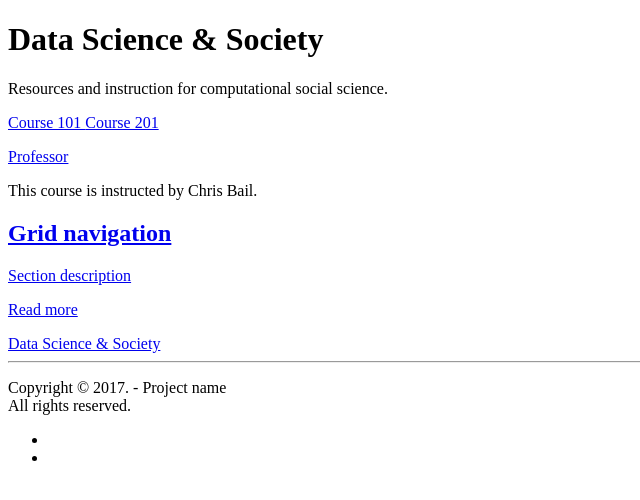
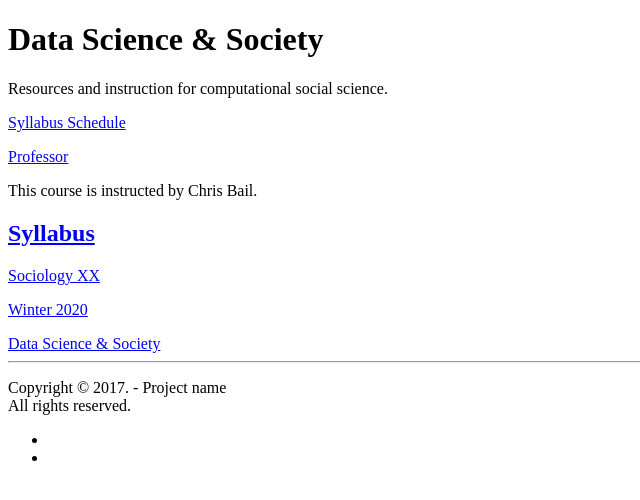
Before and after one commit to dssoc/dssoc.github.io, a Jekyll site: the page built from index.md, in a window 1280 px wide. Shown: the top 500 px of the page, without its empty margins (0-640 px from the left). Built offline with Jekyll 4.4.1, drawn with Linux system fonts in a browser that asks for light colours; a style sheet for code colours, icons or effects is not loaded.

Commit message:
updating navigation

```diff
--- a/_config.yml
+++ b/_config.yml
@@ -8,11 +8,11 @@
             text: Data Science & Society
             image:
         nav:
-            - item_name: Item 1
+            - item_name: Syllabus
               item_url: '#'
-            - item_name: Item 2
+            - item_name: Schedule
               item_url: '#'
-            - item_name: Item 3
+            - item_name: References
               item_url: '#'
     footer:
         content:
--- a/index.md
+++ b/index.md
@@ -8,11 +8,11 @@
 description: Resources and instruction for computational social science.
 buttons:
     - icon: github
-      content: Course 101
+      content: Syllabus
       url: '#'
       external_url: false
     - icon: github
-      content: Course 201
+      content: Schedule
       url: '#'
       external_url: true
 
@@ -25,8 +25,8 @@
 
 # Grid navigation
 grid_navigation:
-    - title: Grid navigation
-      excerpt: Section description
-      cta: Read more
+    - title: Syllabus
+      excerpt: Sociology XX
+      cta: Winter 2020
       url: '#'
 ---
```
Also changed, not shown: 1 other file.
